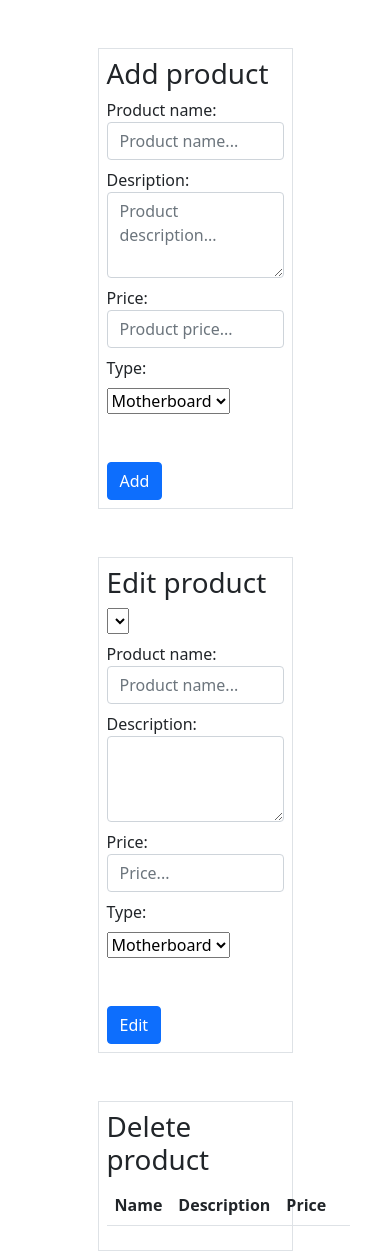
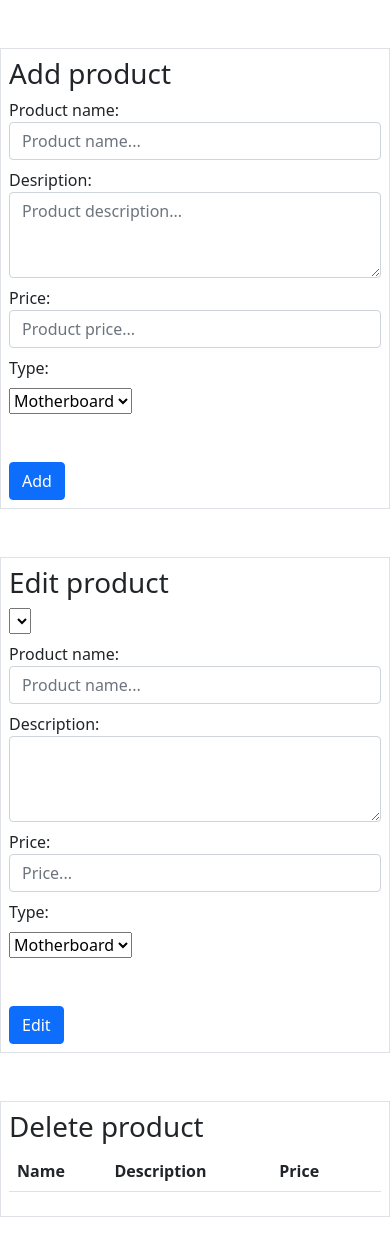
Before and after one commit to BramTerlouw/PHP_Webshop, a PHP site: page /app/view/admin/index.php in a window 390 px wide. Shown: the part 56-1307 px from the top of the page. After the commit the page ends 1273 px from the top, so only its background shows below. Run offline with PHP 8.4, Linux system fonts and the light colour scheme; lists and menus that the app fills with data are empty.

Commit message:
fixed admin responsive

```diff
--- a/app/view/admin/index.php
+++ b/app/view/admin/index.php
@@ -6,7 +6,7 @@ require __DIR__ . '/../nav.php';
 <body>
 
     <!-- Form for adding a new product to the website -->
-    <div class="container mt-5 p-2 w-50 border">
+    <div class="container mt-5 p-2 col-12 col-md-6 border">
         <h1>Add product</h1>
         <form action="/admin/insert" method="POST">
             <div class="form-group">
@@ -39,7 +39,7 @@ require __DIR__ . '/../nav.php';
 
 
     <!-- Form for editing an existing product -->
-    <div class="container mt-5 p-2 w-50 border">
+    <div class="container mt-5 p-2 col-12 col-md-6 border">
         <h1>Edit product</h1>
 
         <!-- dropdown connected to js script to change values depending on chosen id -->
@@ -84,7 +84,7 @@ require __DIR__ . '/../nav.php';
 
 
     <!-- Form for deleting a product -->
-    <div class="container mt-5 p-2 w-50 border">
+    <div class="container mt-5 p-2 col-12 col-md-6 border">
         <h1>Delete product</h1>
         <table class="table">
                 <thead>
```
